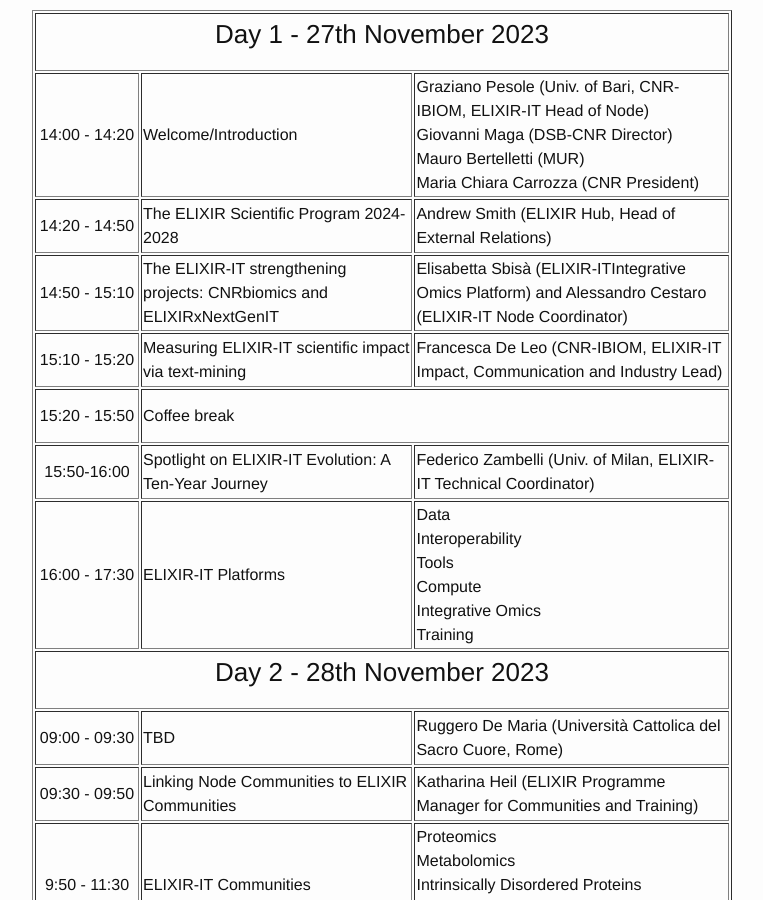
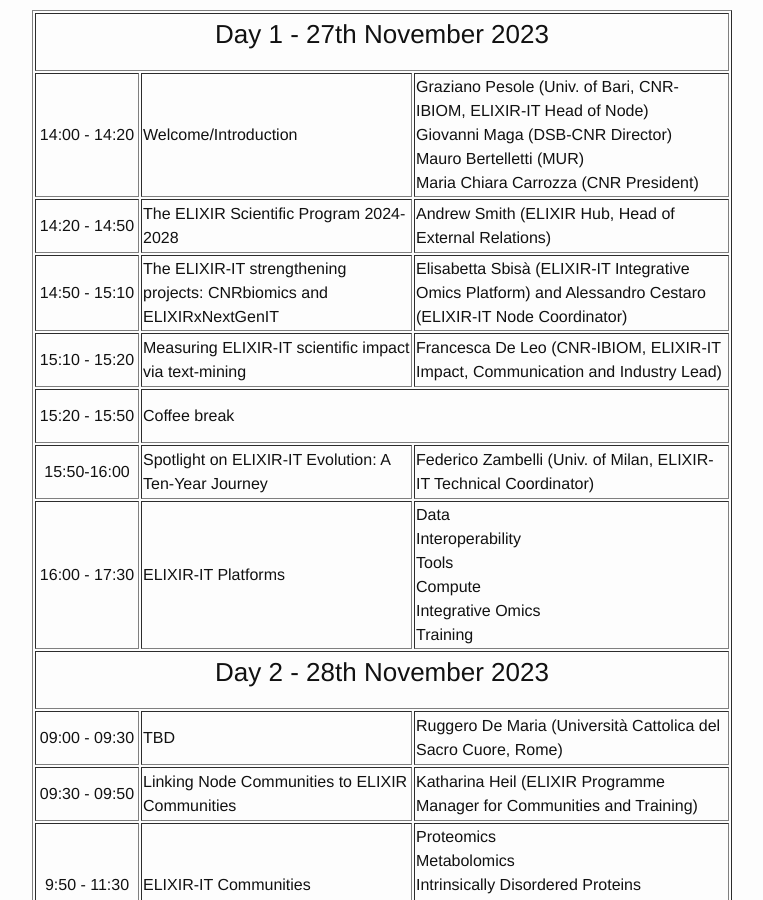
Before and after one commit to ELIXIR-IIB-training/website, a Jekyll site: the page built from _posts/2023-11-27-All_Hands_2023.md, in a window 1280 px wide and 900 px high, scrolled down 2088 px. Shown: the whole window, without its empty margins (238-1001 px from the left). Built offline with Jekyll 4.4.1, drawn with Linux system fonts in a browser that asks for light colours.

Commit message:
Update 2023-11-27-All_Hands_2023.md

```diff
--- a/_posts/2023-11-27-All_Hands_2023.md
+++ b/_posts/2023-11-27-All_Hands_2023.md
@@ -83,7 +83,7 @@ The event will be followed by two parallel workshops on 28th - 29th November 202
   <tr>
     <td height="50" width="100" align=center> 14:50 - 15:10</td>
     <td height="50">The ELIXIR-IT strengthening projects: CNRbiomics and ELIXIRxNextGenIT</td>
-    <td height="50"> Elisabetta Sbisà (ELIXIR-ITIntegrative Omics Platform) and Alessandro Cestaro (ELIXIR-IT Node Coordinator)</td>
+    <td height="50"> Elisabetta Sbisà (ELIXIR-IT Integrative Omics Platform) and Alessandro Cestaro (ELIXIR-IT Node Coordinator)</td>
       </tr>
     <tr>
     <td height="50" width="100" align=center> 15:10 - 15:20</td>
```
